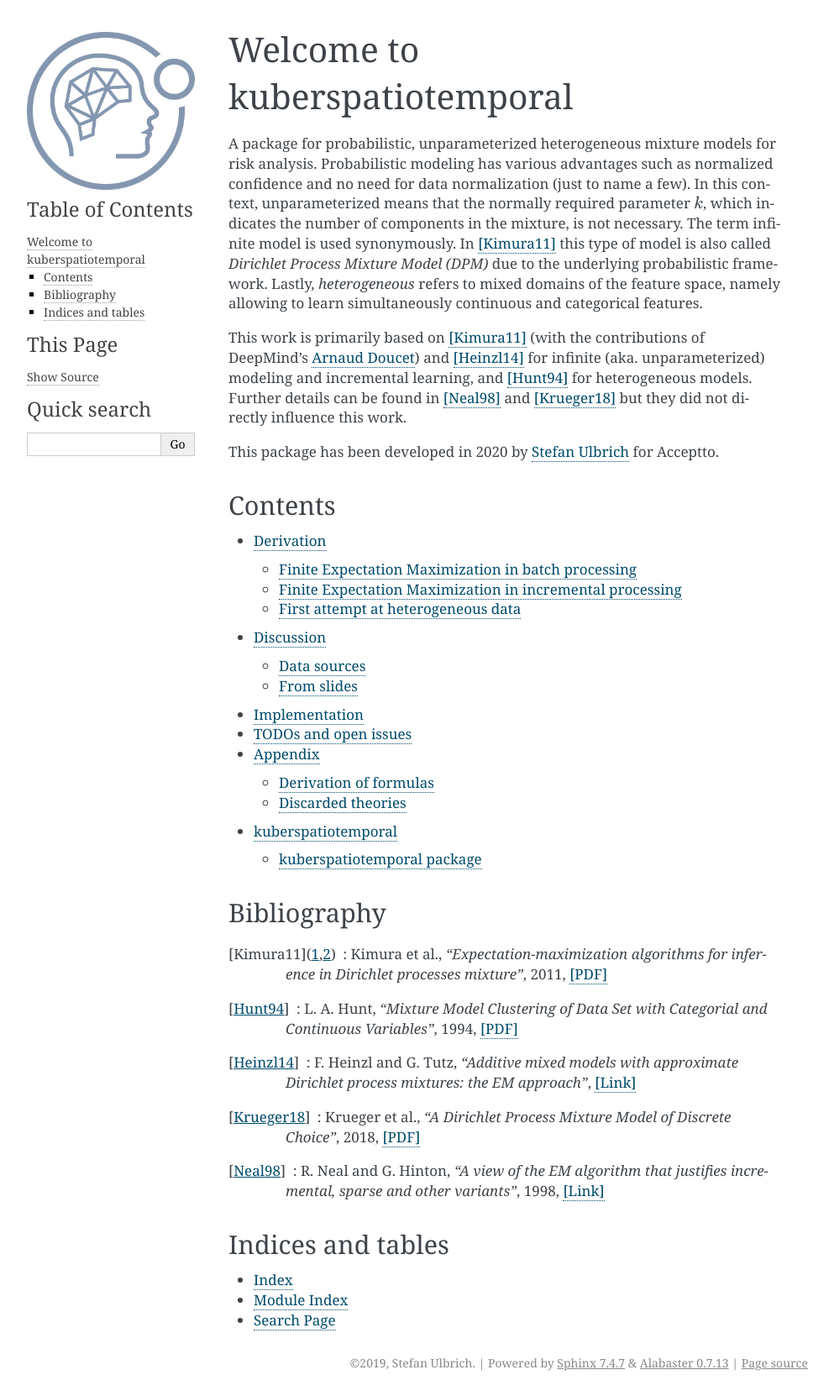
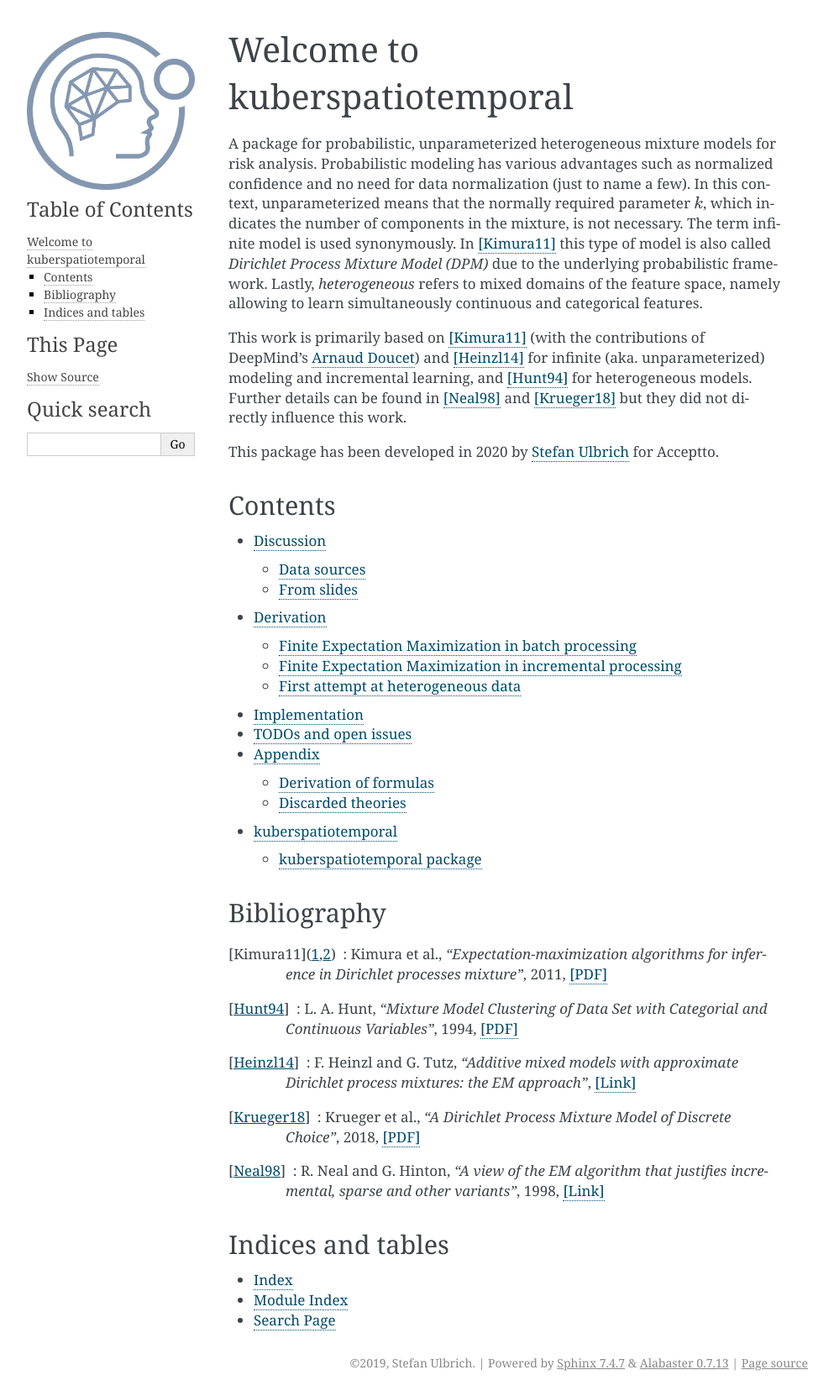
Before and after one commit to yasamansamiee/aiml_troubleshooting, a Sphinx documentation site: the page built from doc/source/index.rst, in a window 1280 px wide. Shown: the whole page at 84% size, without its empty margins (148-1141 px from the left). Built offline with Sphinx 7.4.7, drawn with Linux system fonts in a browser that asks for light colours; pages that are not in the unit, such as notebooks, are missing from menus.

Commit message:
Update graphs

```diff
--- a/doc/source/index.rst
+++ b/doc/source/index.rst
@@ -27,8 +27,8 @@ Contents
 .. toctree::
    :maxdepth: 2
 
+   discussion
    derivation
-   discussion
    implementation
    todo
    appendix
```
Also changed, not shown: doc/source/_static/EM.png, doc/source/_static/OnlineBatch.png, doc/source/_static/classes.png, 3 other files.
